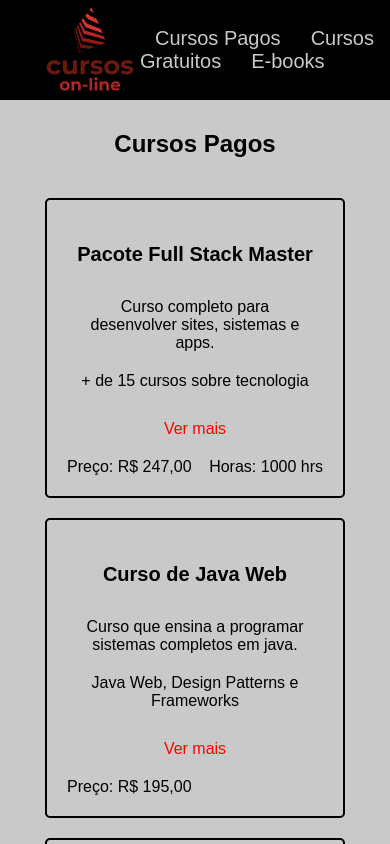
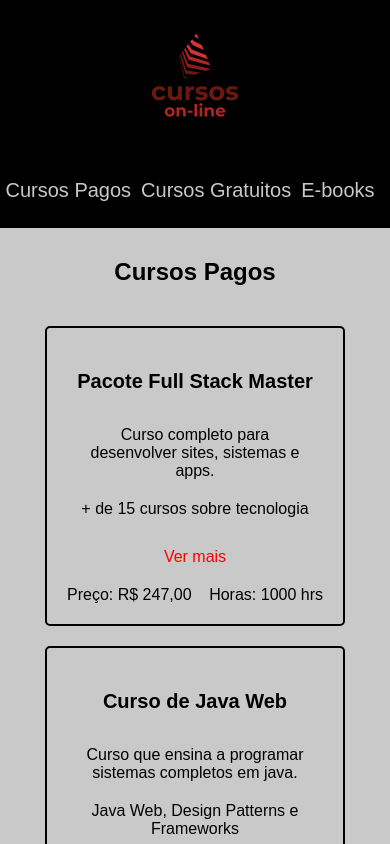
Before and after one commit to William-Dias-Marcos/Courses_Angular, an Angular app: page / in a window 390 px wide. Shown: the top 844 px of the page. Built offline with nearby package versions, Linux system fonts and the light colour scheme.

Commit message:
responsive header

```diff
--- a/src/app/components/header/header.component.css
+++ b/src/app/components/header/header.component.css
@@ -1,21 +1,41 @@
-header {
+.header {
   display: flex;
   align-items: center;
   justify-content: space-between;
   width: 100%;
-  max-height: 140px;
+  height: 20vh;
   background-color: rgb(0, 0, 0);
 }
 .logo {
   width: 100px;
   margin-left: 40px;
+  margin-right: 100px;
 }
 .links {
   text-decoration: none;
-  padding: 15px;
+  margin-right: 10px;
   color: #c9c9c9;
   font-size: 20px;
 }
 .links:hover {
   border-bottom: 2px solid #c9c9c9;
 }
+
+@media only screen and (max-width: 620px) {
+  .header {
+    flex-wrap: wrap;
+    justify-content: center;
+    height: 27vh;
+  }
+  .logo {
+    margin: 0px 80px 0px 80px;
+  }
+}
+@media only screen and (max-width: 380px) {
+  .links {
+    /* display: inline-block; */
+    display: flex;
+    flex-direction: column;
+    align-items: center;
+  }
+}
--- a/src/app/components/header/header.component.html
+++ b/src/app/components/header/header.component.html
@@ -1,4 +1,4 @@
-<header>
+<header class="header">
   <img class="logo" src="../../../assets/logo.png" alt="logo da página" />
   <nav>
     <a class="links" href="#titlePaidCourses">Cursos Pagos</a>
```
